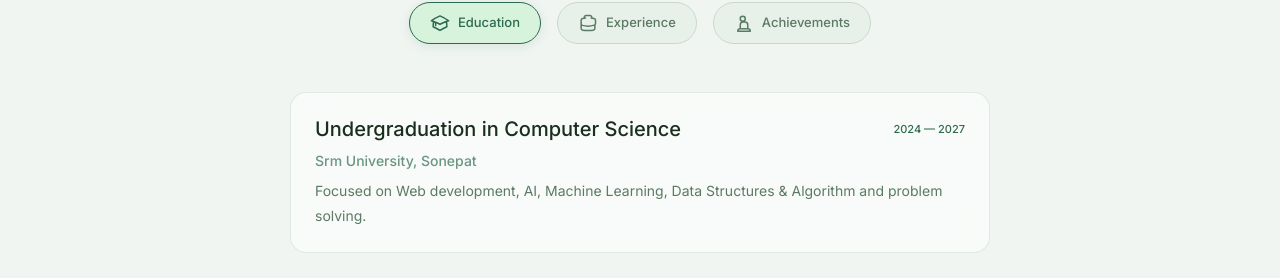
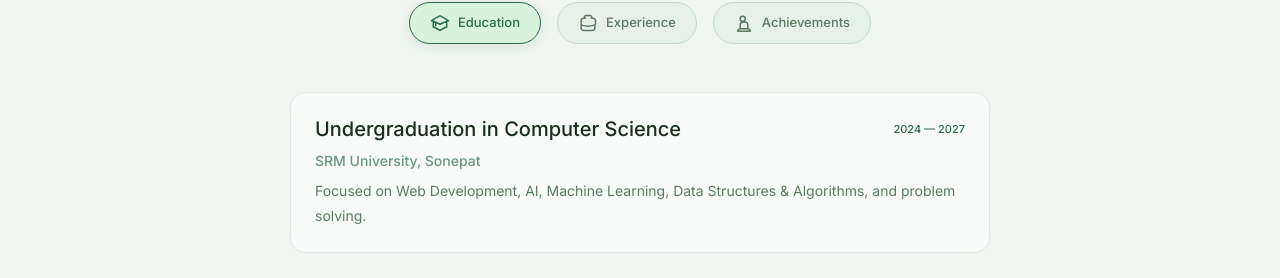
Before and after one commit to Aryankumar0022/aryan-portfolio, a Next.js app: page / in a window 1280 px wide. Shown: the part 3277-3555 px from the top of the page. Built offline with nearby package versions, Linux system fonts and the light colour scheme.

Commit message:
whatsapp number updated

```diff
--- a/src/components/Contact.tsx
+++ b/src/components/Contact.tsx
@@ -37,7 +37,7 @@ export default function Contact() {
 
             {/* WhatsApp */}
             <a
-              href="https://wa.me/"
+              href="https://wa.me/919350147596"
               target="_blank"
               rel="noopener noreferrer"
               className="group flex items-center h-[60px] glass-card rounded-[30px] px-[18px] transition-all duration-500 ease-out hover:px-6 hover:shadow-lg hover:-translate-y-1 hover:border-[#25D366]/40"
--- a/src/components/Qualifications.tsx
+++ b/src/components/Qualifications.tsx
@@ -38,10 +38,10 @@ const data: Record<Tab, QualItem[]> = {
  Education: [
   {
     title: "Undergraduation in Computer Science",
-      subtitle: "Srm University, Sonepat",
+    subtitle: "SRM University, Sonepat",
     date: "2024 — 2027",
     description:
-        "Focused on Web development, AI, Machine Learning, Data Structures & Algorithm and problem solving.",
+      "Focused on Web Development, AI, Machine Learning, Data Structures & Algorithms, and problem solving.",
   },
 ],
 
```
Lines whose indentation alone changed are shown as unchanged.
